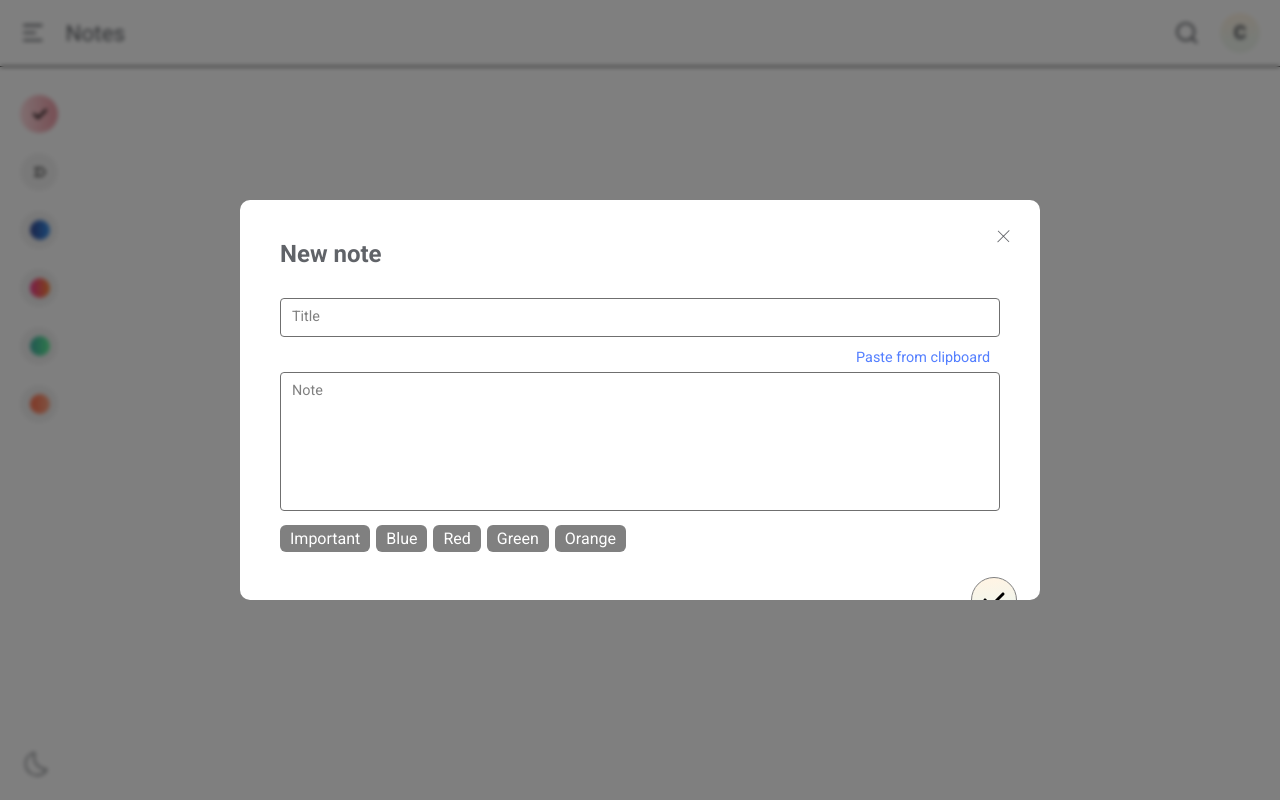
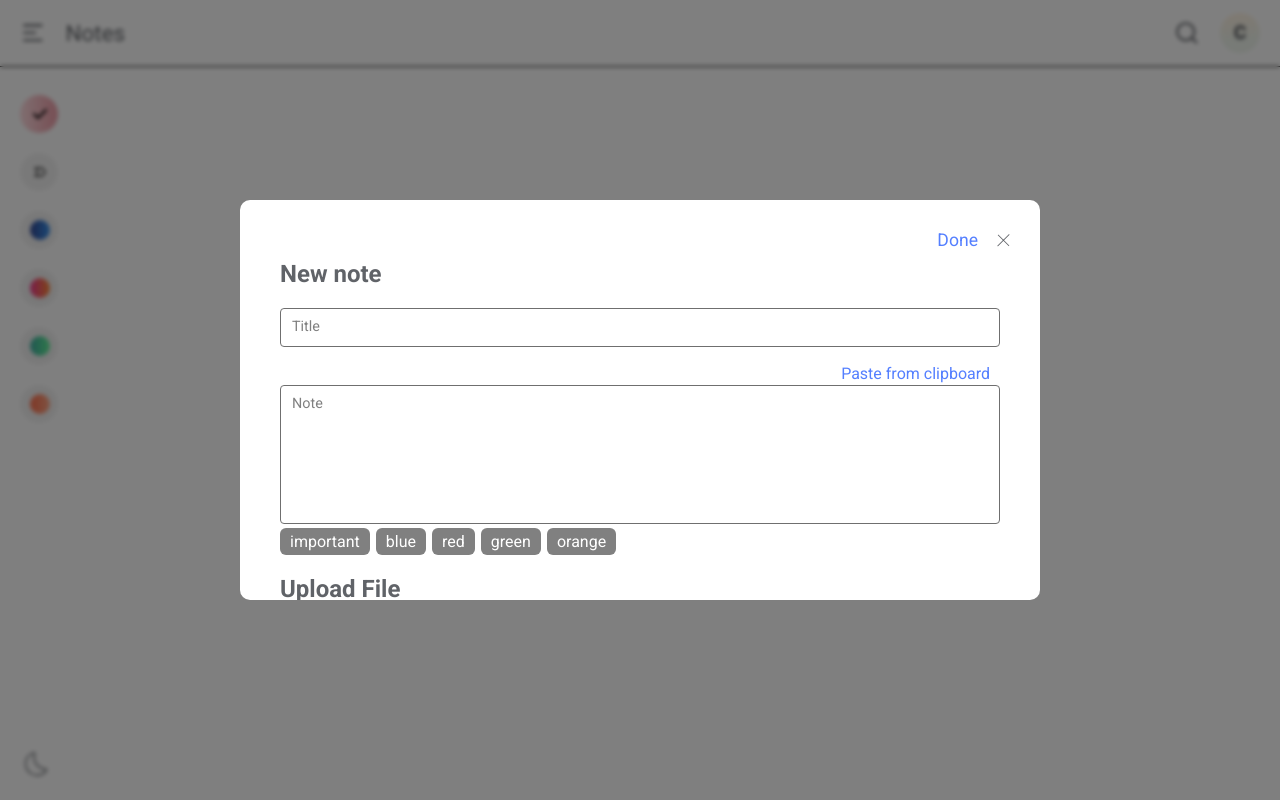
Before and after one commit to chirags1725/notes, a Next.js app: page /Components/Newnote in a window 1280 px wide. Built offline with nearby package versions, Linux system fonts and the light colour scheme.

Commit message:
Added file upload functionality

```diff
--- /dev/null
+++ b/lib/firebase.js
@@ -0,0 +1,22 @@
+// Import the functions you need from the SDKs you need
+import { initializeApp } from "firebase/app";
+import { getStorage } from 'firebase/storage';
+// https://firebase.google.com/docs/web/setup#available-libraries
+
+// Your web app's Firebase configuration
+const firebaseConfig = {
+  apiKey: "AIzaSyCeH-pIPu_VcL-NAs5ThjoRXq1xd2AiSIk",
+  authDomain: "notecloud-a73b3.firebaseapp.com",
+  projectId: "notecloud-a73b3",
+  storageBucket: "notecloud-a73b3.appspot.com",
+  messagingSenderId: "1038518876982",
+  appId: "1:1038518876982:web:d89dde117391f163bc9197"
+};
+
+// Initialize Firebase
+const app = initializeApp(firebaseConfig);
+
+// Initialize Firebase Storage
+const storage = getStorage(app);
+
+export { storage };
--- a/next.config.mjs
+++ b/next.config.mjs
@@ -4,6 +4,7 @@ const nextConfig = withPWA({
   dest: 'public',
   register: true,
   skipWaiting: true,
+  disable:false
   // Add any other Next.js configurations here
 });
 
--- a/pages/Components/Newnote.js
+++ b/pages/Components/Newnote.js
@@ -2,6 +2,12 @@ import React, { useState } from "react";
 import styles from "@/styles/Notepreview.module.css";
 import AlertMessage from "./AlertMessage";
 import { FaCheck } from "react-icons/fa6";
+import { ref, uploadBytes } from 'firebase/storage';
+import { storage } from '../../lib/firebase'
+import { getDownloadURL } from 'firebase/storage';
+import { MdOutlineFileUpload } from "react-icons/md";
+
+
 
 const Newnote = ({
   setNewnotealert,
@@ -12,6 +18,12 @@ const Newnote = ({
   const [title, settitle] = useState("");
   const [note, setnote] = useState("");
   const [selectedTags, setSelectedTags] = useState([]);
+  const [file, setFile] = useState(null);
+  const [downloadURL, setdownloadurl] = useState(null);
+  const [filename, setFilename] = useState(null);
+  const [loader, setLoader] = useState(null);
+  const [indicator, setIndicator] = useState(null);
+
   const [paste, setPaste] = useState("Paste from clipboard");
 
   const toggleTag = (tag) => {
@@ -21,6 +33,35 @@ const Newnote = ({
       setSelectedTags([...selectedTags, tag]);
     }
   };
+
+  const handleFileChange = (e) => {
+    setFile(e.target.files[0]);
+  };
+
+  const handleFileUpload = async (e)=>{
+    e.preventDefault()
+    setFilename(file.name)
+    setLoader(true)
+
+    const storageRef = ref(storage, `uploads/${file.name + " " + Date.now()}`);
+
+    try {
+      await uploadBytes(storageRef, file);
+       // Upload the file
+       setIndicator(true)
+       setLoader(false)
+
+      console.log('File uploaded successfully!');
+      const downloadURL = await getDownloadURL(storageRef);
+
+      setdownloadurl(downloadURL)
+      // Optionally, save the file URL to your MongoDB database here
+    } catch (error) {
+    setIndicator(false)
+      console.error('Error uploading file:', error);
+    }
+  }
+
 
   const tags = {
     important: "linear-gradient(to right, #ffb347, #ffcc33)",
@@ -57,6 +98,8 @@ const Newnote = ({
         title: title,
         note: note,
         label: selectedTags.join(","),
+        file:downloadURL,
+        filename:downloadURL ? filename : null
       }),
     }).then((a) => {
       setNewnotedata(a);
@@ -104,6 +147,11 @@ const Newnote = ({
       ></div>
 
 <div className={styles.note} id="note">
+        <form onSubmit={submit}>
+          <div className={styles.top}>
+            <button className={styles.tickbutton} type="submit">
+              Done
+            </button>
             <div
               className={styles.cross}
               onClick={() => {
@@ -112,61 +160,29 @@ const Newnote = ({
             >
               +
             </div>
+          </div>
 
+          <div className={styles.body}>
             <h2 className={styles.title}>New note</h2>
-
-        <form onSubmit={submit}>
             <div className={styles.double}>
               <div className={styles.input}>
-              <input
-                type="text"
-                value={title}
-                onChange={handletitle}
-                required
-              />
+                <input type="text" value={title} onChange={handletitle} required />
                 <span>Title</span>
               </div>
             </div>
-          <div
-            onClick={pasteFromClipboard}
-            style={{
-              cursor: "pointer",
-              position: "relative",
-              right: "0px",
-              display: "flex",
-              float: "right",
-              marginTop: "10px",
-              marginBottom: "4px",
-              fontSize: ".9em",
-              userSelect: "none",
-            }}
-            className={styles.copy}
-          >
+
+            <div onClick={pasteFromClipboard} style={{marginTop:"15px"}} className={styles.copy}>
               {paste}
             </div>
 
             <div className={styles.double}>
               <div className={styles.input}>
-              <textarea
-                type="text"
-                value={note}
-                onChange={handlenote}
-                required
-                rows={"6"}
-              />
+                <textarea value={note} onChange={handlenote} required rows="6" />
                 <span>Note</span>
               </div>
             </div>
 
-          <div
-            style={{
-              marginTop: "10px",
-              display: "flex",
-              flexWrap: "wrap",
-              columnGap: "6px",
-              rowGap: "4px",
-            }}
-          >
+            <div style={{ display: "flex", flexWrap: "wrap", gap: "6px" }}>
               {Object.keys(tags).map((tag) => (
                 <div
                   key={tag}
@@ -174,12 +190,8 @@ const Newnote = ({
                   style={{
                     background: selectedTags.includes(tag) ? tags[tag] : "gray",
                     color: "white",
-                  userSelect: "none",
-                  border: "none",
                     borderRadius: "6px",
                     padding: "4px 10px",
-                  textTransform: "capitalize",
-                  // margin:"10px 0px"
                   }}
                 >
                   {tag}
@@ -187,9 +199,17 @@ const Newnote = ({
               ))}
             </div>
 
-          <button onClick={submitnote} type="submit">
-            <FaCheck />
-          </button>
+            <div style={{ marginTop: "20px", marginBottom:"20px"}}>
+
+              <h2 style={{marginBottom:"10px"}}>Upload File</h2>
+              <input disabled={indicator} type="file" onChange={handleFileChange} />
+              <div style={{marginTop:"10px",display:"flex",alignItems:"center",gap:"10px",textAlign:"center"}}>
+              <button style={{padding:"6px 8px",backgroundColor:"transparent", color:"var(--textcolor)",opacity:!file || indicator ? ".6":"1",border:"1px solid var(--fontclr)",display:"flex",gap:"4px",alignItems:"center"}} onClick={handleFileUpload} disabled={!file || indicator} >Upload file <MdOutlineFileUpload style={{fontSize:"1.4em",alignSelf:"center"}} /></button>
+              {loader &&<div className={styles.loader}></div>}
+              {indicator && <div style={{width:"10px",height:"10px",borderRadius:"50%",background:indicator ? "green":"red"}}></div>}
+              </div>
+            </div>
+          </div>
         </form>
       </div>
     </>
--- a/pages/_app.js
+++ b/pages/_app.js
@@ -11,6 +11,8 @@ export default function App({ Component, pageProps }) {
   const [label, setlabel] = useState("");
   const [notepreview, setnotepreview] = useState(false);
   const [title, setTitle] = useState("");
+  const [fileName, setFileName] = useState("");
+  const [fileurl, setFileurl] = useState("");
   const [note, setNote] = useState("");
   const [labels, setLabels] = useState("");
   const [searchq, setsearchq] = useState("");
@@ -23,6 +25,8 @@ export default function App({ Component, pageProps }) {
     <>
     <Head>
     <title>Notes - notes on the cloud</title>
+    <link rel="manifest" href="/manifest.json" />
+
         <meta name="description" content="Store, sync, copy-paste, and share your thoughts instantly with Notes on the Cloud – your ideas, always within reach." />
         <meta name="viewport" content="width=device-width, initial-scale=1" />
     </Head>
@@ -45,6 +49,8 @@ export default function App({ Component, pageProps }) {
         setlabels={setLabels}
         searchq={searchq}
         setnewnote={setnewnote}
+        setFileName={setFileName}
+        setFileurl={setFileurl}
       />
       {newnote && (
         <Newnote
@@ -60,6 +66,8 @@ export default function App({ Component, pageProps }) {
           note={note}
           title={title}
           labels={labels}
+          fileurl={fileurl}
+          fileName={fileName}
         ></Notepreview>
       )}
     </>
--- a/pages/_document.js
+++ b/pages/_document.js
@@ -6,7 +6,6 @@ export default function Document() {
     <Html lang="en">
       <Head>
 
-      <link rel="manifest" href="/manifest.json" />
           <meta name="theme-color" content="#000000" />
         <link rel="icon" href="/favicon.ico" />
         <link rel="preconnect" href="https://fonts.googleapis.com" />
--- a/pages/api/createnote.js
+++ b/pages/api/createnote.js
@@ -13,6 +13,8 @@ export default async function handler(req, res) {
         title: req.body.title,
         note: req.body.note,
         label: req.body.label,
+        file:req.body.file,
+        filename:req.body.filename
       });
       res.status(200).json("Inserted");
     } catch (error) {
--- a/pages/index.js
+++ b/pages/index.js
@@ -22,6 +22,8 @@ export default function Home({
   setlabels,
   searchq,
   setnewnote,
+  setFileName,
+  setFileurl
 }) {
   const [data, setData] = useState("");
   const [filterdata, setfilterdata] = useState("");
@@ -106,6 +108,8 @@ export default function Home({
                       setTitle(e.title);
                       setNote(e.note);
                       setlabels(e.label.split(","));
+                      setFileName(e.filename)
+                      setFileurl(e.file)
                     }}
                   />
                 );
--- a/styles/Notepreview.module.css
+++ b/styles/Notepreview.module.css
@@ -22,36 +22,51 @@
     transform: translate(-50%,-50%);
     max-width: 80vw;
     border-radius: 10px;
-    padding: 40px;
     overflow: scroll;
+    padding-top: 20px;
+}
+.note .top{
+    display: flex;
+    justify-content: flex-end;
+    /* right:-20px; */
+    /* top:-10px; */
+    gap: 8px;
+    position: relative;
+    align-items: center;
+    padding-right: 20px;
+    user-select: none;
+}
+.note .body{
+    padding-left: 40px;
+    padding-right: 40px;
+}
+.note .top .tickbutton{
+    color:#547FFF;
+    background-color: transparent;
+    border: none;
+    outline: none;
+    font-size: 1.1em;
+    padding: 10px;
+    padding-right: 2px;
+}
+.note .top .tickbutton:hover{
+    color:#a5a3ff
+
 }
 .note form{
-    overflow: scroll;
+    overflow-y: scroll;
+    overflow-x: hidden;
 
 
-}
-.note button{
-    position: fixed;
-    outline: none;
-    border: 1px solid gray;
-    background: var(--grad);
-    color:var(--textcolor);
-    bottom:0px;
-    right:0px;
-    transform:translate(-50%,50%);
-    border-radius:50%;
-    padding:10px;;
-    font-size:1.5em;
-    align-items:center;
-    display:flex;
 }
 .title{
     margin-bottom:10px;
     font-family:"roboto"
 }
 .text{
-    height: 65%;
-    width: 100%;
+    height: 62%;
+    width: calc(100% - 80px);
+    transform: translateX(40px);
     padding: 20px;
     background:var(--iconbg);
     border: none;
@@ -76,6 +91,8 @@
     padding: 2px;
     padding-left: 10px;
     padding-right: 10px;
+    display: flex;
+    float: inline-end;
 }
 .copy:hover{
     color:#a5a3ff
@@ -142,9 +159,7 @@
     line-height: 14px;
 }
 .cross{
-    position: fixed;
-    right: 20px;
-    top:20px;
+    position: relative;
     transform: rotate(45deg);
     font-size: 2em;
     font-weight: 100;
@@ -162,3 +177,32 @@
 .cross:hover{
     background-color: rgba(114, 114, 114, 0.546);
 }
+
+
+
+/* HTML: <div class="loader"></div> */
+.loader {
+  width: 20px;
+  aspect-ratio: 1;
+  border-radius: 50%;
+  border: 4px solid #0000;
+  border-right-color: green;
+  position: relative;
+  animation: l24 1s infinite linear;
+}
+.loader:before,
+.loader:after {
+  content: "";
+  position: absolute;
+  inset: -4px;
+  border-radius: 50%;
+  border: inherit;
+  animation: inherit;
+  animation-duration: 2s;
+}
+.loader:after {
+  animation-duration: 4s;
+}
+@keyframes l24 {
+  100% {transform: rotate(1turn)}
+}
```
Also changed, not shown: package.json (+7 -1 lines), pages/Components/Notepreview.js (+55 -6 lines), pages/api/deletenote.js (+14 -0 lines), 2 other files (tests, documents, lock files or other folders). Lines whose indentation alone changed are shown as unchanged.
